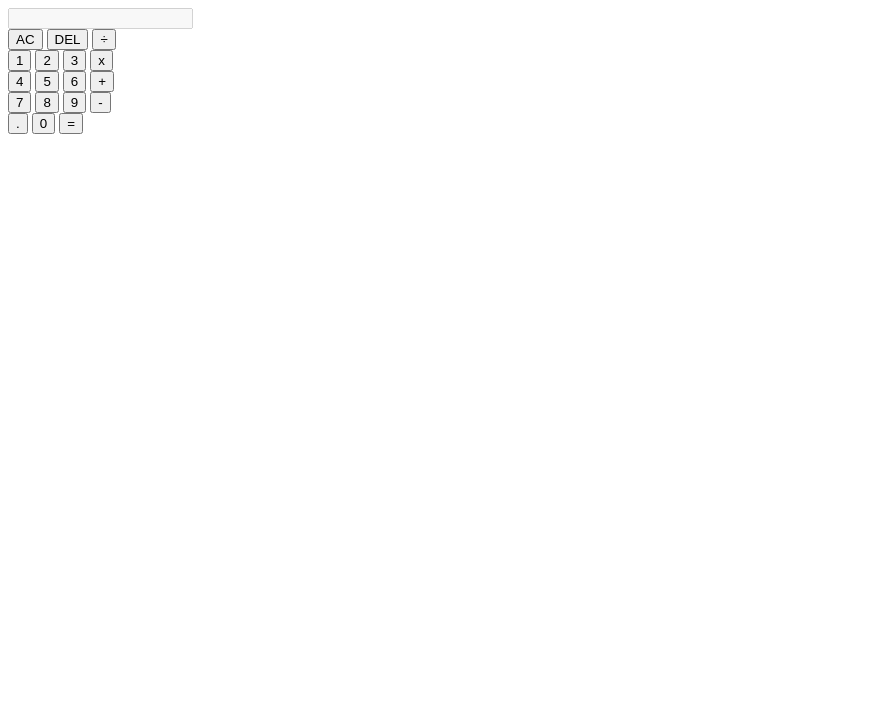
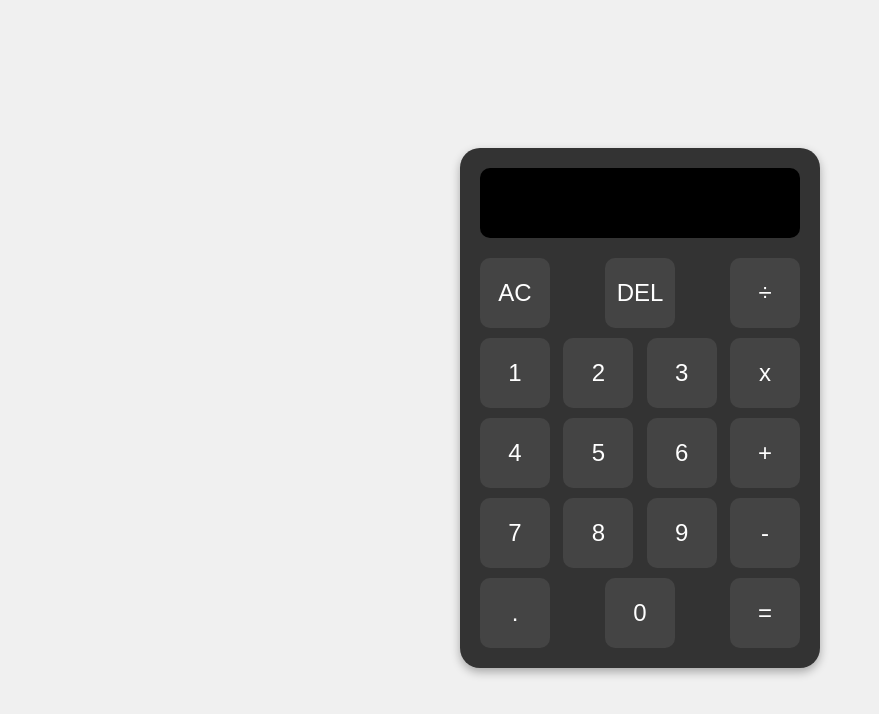
Before and after one commit to casyburnsed/calculator, a plain HTML site: page index.html in a window 1280 px wide. Shown: the whole page, without its empty margins (0-879 px from the left). Drawn offline with Linux system fonts and the light colour scheme.

Commit message:
wrote css and completed js functions

```diff
--- a/script.js
+++ b/script.js
@@ -1,17 +1,22 @@
+const display = document.getElementById('display');
 
 function number(num) {
-
+    display.value +=num;
 }
 
 function calculate() {
-
+    try {
+        display.value = eval(display.value.replace(/x/g, '*').replace(/÷/g, '/'));
+    } catch (e) {
+        display.value = 'Error';
+    }
 }
 
 
 function clearDisplay() {
-
+    display.value = '';
 }
 
 function deleteLast() {
-
+    display.value = display.value.slice(0, -1);
 }
--- a/styles.css
+++ b/styles.css
@@ -1,7 +1,61 @@
-.container {
-    text-align: center;
+body {
+    display: flex;
+    justify-content: center;
+    align-items: center;
+    height: 100vh;
+    background-color: #f0f0f0;
+    font-family: 'Arial', sans-serif;
+}
+
+.Calculator {
+    width: 320px;
+    height: 480px;
+    background-color: #333;
+    border-radius: 20px;
+    box-shadow: 0 4px 10px rgba(0, 0, 0, 0.3);
+    padding: 20px;
+    display: flex;
+    flex-direction: column;
+}
+
+.display {
+    height: 60px;
+    background-color: #000;
+    color: #fff;
+    font-size: 2em;
+    border: none;
+    border-radius: 10px;
+    text-align: right;
+    padding: 10px;
+    margin-bottom: 20px;
+}
+
+.buttons {
+    display: flex;
+    flex-direction: column;
+    gap: 10px;
+}
+
+button {
+    width: 70px;
+    height: 70px;
+    background-color: #444;
+    color: #fff;
+    font-size: 1.5em;
+    border: none;
+    border-radius: 10px;
+    transition: background-color 0.3s;
+}
+
+button:hover {
+    background-color: #555;
+}
+
+button:active {
+    background-color: #666;
 }
 
 #row1, #row2, #row3, #row4, #row5 {
-
+    display: flex;
+    justify-content: space-between;
 }
```
